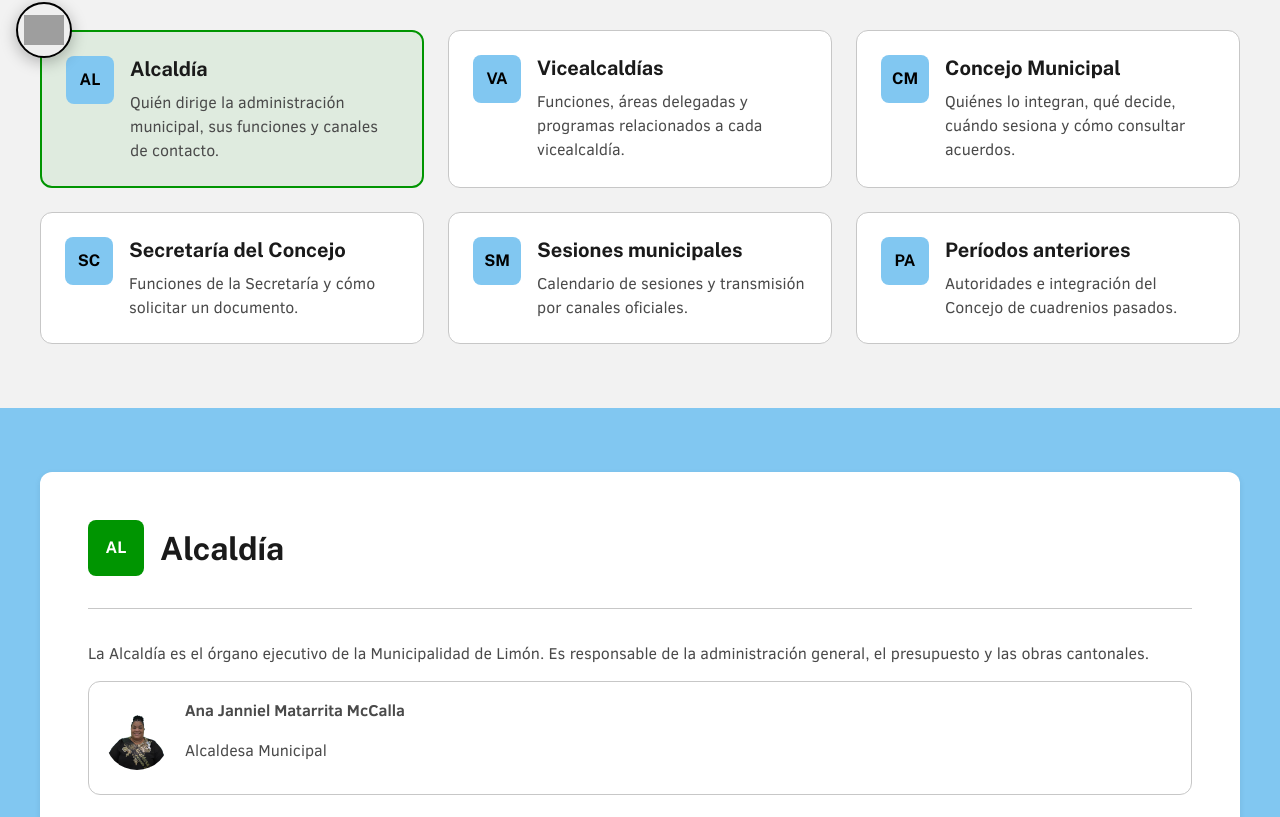
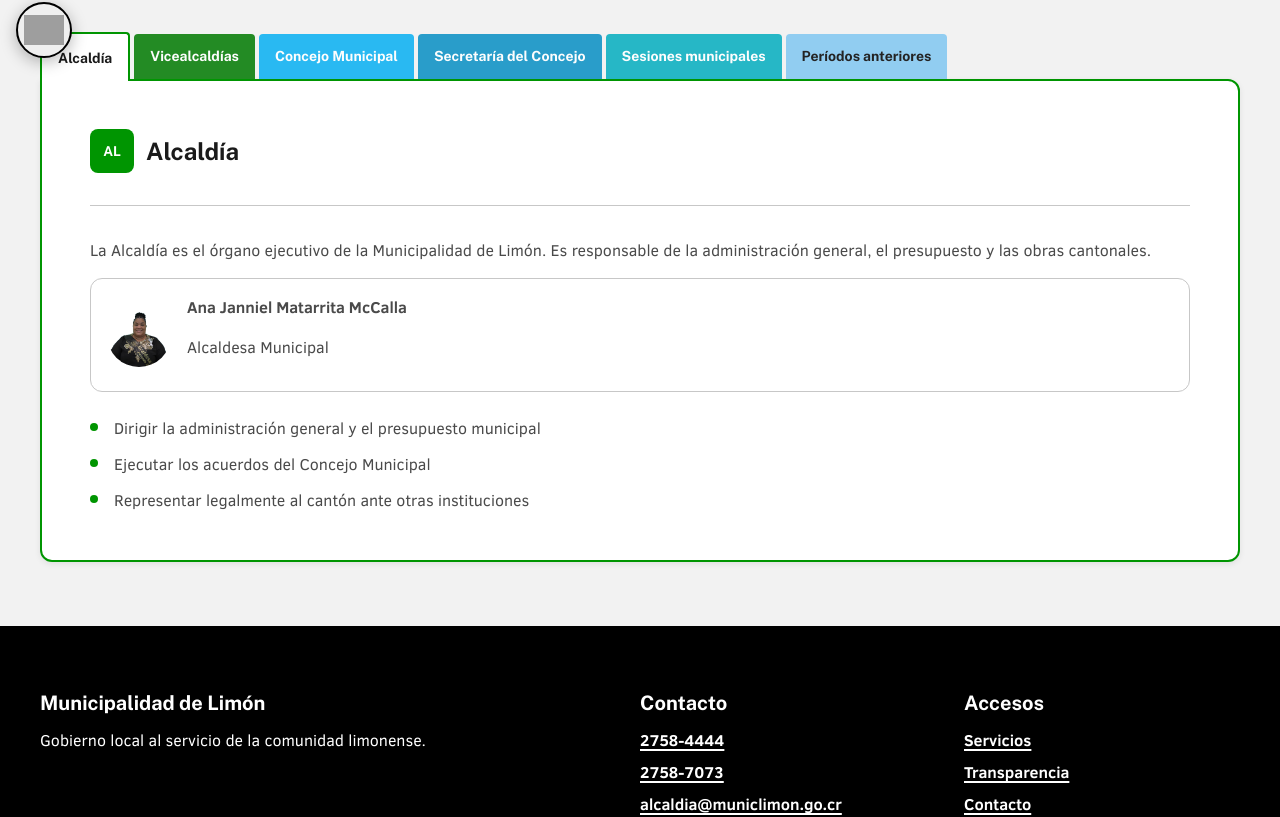
Before and after one commit to Dei1400/PaginaWebMunicipalidad, a React (Vite) app in the folder municipalidad-limon/: page /gobierno-municipal in a window 1280 px wide. Shown: the part 726-1543 px from the top of the page. Built offline with nearby package versions, Linux system fonts and the light colour scheme; grey boxes are pictures that could not be loaded.

Commit message:
restructura de carpetas

```diff
--- a/municipalidad-limon/src/data/gobiernoMunicipal.js
+++ b/municipalidad-limon/src/data/gobiernoMunicipal.js
@@ -15,6 +15,7 @@ export const gobiernoCategories = [
   {
     id: 'alcaldia',
     icon: 'AL',
+    color: 'primary',
     title: 'Alcaldía',
     summary: 'Quién dirige la administración municipal, sus funciones y canales de contacto.',
     data: {
@@ -35,6 +36,7 @@ export const gobiernoCategories = [
   {
     id: 'vicealcaldias',
     icon: 'VA',
+    color: 'primary-hover',
     title: 'Vicealcaldías',
     summary: 'Funciones, áreas delegadas y programas relacionados a cada vicealcaldía.',
     data: {
@@ -49,6 +51,7 @@ export const gobiernoCategories = [
   {
     id: 'concejo-municipal',
     icon: 'CM',
+    color: 'secondary',
     title: 'Concejo Municipal',
     summary: 'Quiénes lo integran, qué decide, cuándo sesiona y cómo consultar acuerdos.',
     data: {
@@ -110,6 +113,7 @@ export const gobiernoCategories = [
   {
     id: 'secretaria-concejo',
     icon: 'SC',
+    color: 'secondary-hover',
     title: 'Secretaría del Concejo',
     summary: 'Funciones de la Secretaría y cómo solicitar un documento.',
     data: {
@@ -125,6 +129,7 @@ export const gobiernoCategories = [
   {
     id: 'sesiones-municipales',
     icon: 'SM',
+    color: 'accent',
     title: 'Sesiones municipales',
     summary: 'Calendario de sesiones y transmisión por canales oficiales.',
     data: {
@@ -140,6 +145,7 @@ export const gobiernoCategories = [
   {
     id: 'periodos-anteriores',
     icon: 'PA',
+    color: 'support',
     title: 'Períodos anteriores',
     summary: 'Autoridades e integración del Concejo de cuadrenios pasados.',
     data: {
--- a/municipalidad-limon/src/features/gobierno-municipal/GobiernoMunicipal.css
+++ b/municipalidad-limon/src/features/gobierno-municipal/GobiernoMunicipal.css
@@ -23,112 +23,107 @@
   text-transform: uppercase;
 }
 
-.gobierno__categories-section h2 {
-  margin-bottom: 0;
+.gobierno__folder-section h2 {
+  margin-bottom: var(--space-6);
 }
 
-.gobierno__category-grid {
-  display: grid;
-  grid-template-columns: repeat(3, 1fr);
-  gap: var(--space-5);
-  margin-top: var(--space-6);
+.gobierno__tabs {
+  display: flex;
+  align-items: flex-end;
+  flex-wrap: wrap;
+  gap: var(--space-1);
 }
 
-.gobierno__category {
-  display: flex;
-  min-height: 100%;
-  padding: var(--space-5);
-  border: var(--border-width) solid var(--color-border);
-  border-radius: var(--radius-lg);
-  background-color: var(--color-white);
-  color: var(--color-text);
-  text-align: left;
-  transition:
-    border-color 150ms ease,
-    box-shadow 150ms ease,
-    transform 150ms ease;
+.gobierno__tab {
+  padding: var(--space-3) var(--space-4);
+  border: none;
+  border-radius: var(--radius-sm) var(--radius-sm) 0 0;
+  font-family: var(--font-heading);
+  font-weight: 700;
+  font-size: var(--font-size-small);
+  color: var(--color-white);
+  opacity: 0.85;
+  transition: opacity 150ms ease, transform 150ms ease;
 }
 
-.gobierno__category:hover {
-  border-color: var(--color-primary);
-  box-shadow: var(--shadow-md);
-  transform: translateY(-2px);
+.gobierno__tab:hover {
+  opacity: 1;
 }
 
-.gobierno__category--selected {
-  border: 2px solid var(--color-primary);
-  background-color: rgb(0 149 1 / 8%);
+.gobierno__tab--active {
+  position: relative;
+  top: 2px;
+  padding-top: calc(var(--space-3) + 2px);
+  background-color: var(--color-white) !important;
+  color: var(--color-text) !important;
+  opacity: 1;
+  border: 2px solid;
+  border-bottom: none;
 }
 
-.gobierno__category-icon {
-  display: flex;
-  flex: 0 0 auto;
-  align-items: center;
-  justify-content: center;
-  width: 48px;
-  height: 48px;
-  margin-right: var(--space-4);
-  padding: var(--space-3);
-  border-radius: var(--radius-md);
-  background-color: var(--color-support);
-  color: var(--color-black);
-  font-family: var(--font-heading);
-  font-weight: 700;
-  font-size: 1rem;
-}
+.gobierno__tab--primary { background-color: var(--color-primary); }
+.gobierno__tab--primary-hover { background-color: var(--color-primary-hover); }
+.gobierno__tab--secondary { background-color: var(--color-secondary); }
+.gobierno__tab--secondary-hover { background-color: var(--color-secondary-hover); }
+.gobierno__tab--accent { background-color: var(--color-accent); }
+.gobierno__tab--support { background-color: var(--color-support); color: var(--color-black); }
 
-.gobierno__category-icon--lg {
-  width: 56px;
-  height: 56px;
-  margin-right: var(--space-4);
-  background-color: var(--color-primary);
-  color: var(--color-white);
-}
+.gobierno__tab--active.gobierno__tab--primary { border-color: var(--color-primary); }
+.gobierno__tab--active.gobierno__tab--primary-hover { border-color: var(--color-primary-hover); }
+.gobierno__tab--active.gobierno__tab--secondary { border-color: var(--color-secondary); }
+.gobierno__tab--active.gobierno__tab--secondary-hover { border-color: var(--color-secondary-hover); }
+.gobierno__tab--active.gobierno__tab--accent { border-color: var(--color-accent); }
+.gobierno__tab--active.gobierno__tab--support { border-color: var(--color-support); }
 
-.gobierno__category-content {
-  display: flex;
-  flex: 1;
-  flex-direction: column;
-  align-items: flex-start;
-}
-
-.gobierno__category-title {
-  margin-bottom: var(--space-2);
-  font-family: var(--font-heading);
-  font-size: var(--font-size-h4);
-  font-weight: 700;
-  line-height: var(--line-height-heading);
-}
-
-.gobierno__category-description {
-  color: var(--color-text-secondary);
-}
-
-.gobierno__detail-section {
-  padding-block: var(--space-8);
-  background-color: var(--color-support);
-}
-
-.gobierno__detail {
+.gobierno__folder-body {
   padding: var(--space-7);
-  border-radius: var(--radius-lg);
+  border: 2px solid var(--color-border);
+  border-radius: 0 var(--radius-lg) var(--radius-lg) var(--radius-lg);
   background-color: var(--color-white);
   box-shadow: var(--shadow-sm);
 }
 
-.gobierno__detail-heading {
+.gobierno__folder-body--primary { border-color: var(--color-primary); }
+.gobierno__folder-body--primary-hover { border-color: var(--color-primary-hover); }
+.gobierno__folder-body--secondary { border-color: var(--color-secondary); }
+.gobierno__folder-body--secondary-hover { border-color: var(--color-secondary-hover); }
+.gobierno__folder-body--accent { border-color: var(--color-accent); }
+.gobierno__folder-body--support { border-color: var(--color-support); }
+
+.gobierno__folder-heading {
   display: flex;
   align-items: center;
+  gap: var(--space-3);
   margin-bottom: var(--space-6);
   padding-bottom: var(--space-6);
   border-bottom: var(--border-width) solid var(--color-border);
 }
 
-.gobierno__detail-heading h2 {
-  margin-bottom: 0;
+.gobierno__folder-heading h3 {
+  margin: 0;
 }
 
-.gobierno__detail-body p {
+.gobierno__folder-icon {
+  display: flex;
+  align-items: center;
+  justify-content: center;
+  width: 44px;
+  height: 44px;
+  border-radius: var(--radius-md);
+  color: var(--color-white);
+  font-family: var(--font-heading);
+  font-weight: 700;
+  font-size: 0.85rem;
+}
+
+.gobierno__folder-icon--primary { background-color: var(--color-primary); }
+.gobierno__folder-icon--primary-hover { background-color: var(--color-primary-hover); }
+.gobierno__folder-icon--secondary { background-color: var(--color-secondary); }
+.gobierno__folder-icon--secondary-hover { background-color: var(--color-secondary-hover); }
+.gobierno__folder-icon--accent { background-color: var(--color-accent); }
+.gobierno__folder-icon--support { background-color: var(--color-support); color: var(--color-black); }
+
+.gobierno__folder-content p {
   margin-bottom: var(--space-4);
   color: var(--color-text-secondary);
 }
@@ -343,27 +338,35 @@
   color: var(--color-text-secondary);
 }
 
-@media (max-width: 1024px) {
-  .gobierno__category-grid {
-    grid-template-columns: repeat(2, 1fr);
-  }
-}
-
 @media (max-width: 768px) {
-  .gobierno__vision-section,
-  .gobierno__detail-section {
+  .gobierno__vision-section {
     padding-block: var(--space-6);
   }
 
   .gobierno__vision-mision,
-  .gobierno__category-grid,
   .gobierno__personas-grid,
   .gobierno__pasos,
   .gobierno__regidores {
     grid-template-columns: 1fr;
   }
 
-  .gobierno__detail {
+  .gobierno__tabs {
+    flex-direction: column;
+    align-items: stretch;
+  }
+
+  .gobierno__tab {
+    border-radius: var(--radius-sm);
+  }
+
+  .gobierno__tab--active {
+    top: 0;
+    padding-top: var(--space-3);
+    border: 2px solid;
+  }
+
+  .gobierno__folder-body {
     padding: var(--space-5);
+    border-radius: var(--radius-lg);
   }
 }
--- a/municipalidad-limon/src/features/gobierno-municipal/GobiernoMunicipal.jsx
+++ b/municipalidad-limon/src/features/gobierno-municipal/GobiernoMunicipal.jsx
@@ -206,16 +206,15 @@ function GobiernoMunicipal() {
           </div>
         </div>
       </section>
-
       <section
-        className="section gobierno__categories-section"
+        className="section gobierno__folder-section"
         aria-labelledby="gobierno-categories-title"
       >
         <div className="container">
           <p className="gobierno__eyebrow">Secciones</p>
           <h2 id="gobierno-categories-title">Explore la estructura de gobierno</h2>
 
-          <div className="gobierno__category-grid">
+          <div className="gobierno__tabs" role="tablist" aria-label="Secciones de Gobierno Municipal">
             {gobiernoCategories.map((category) => {
               const isSelected = category.id === selectedId;
 
@@ -223,42 +222,41 @@ function GobiernoMunicipal() {
                 <button
                   key={category.id}
                   type="button"
-                  className={`gobierno__category ${isSelected ? 'gobierno__category--selected' : ''}`}
-                  aria-pressed={isSelected}
+                  role="tab"
+                  aria-selected={isSelected}
+                  className={`gobierno__tab gobierno__tab--${category.color} ${
+                    isSelected ? 'gobierno__tab--active' : ''
+                  }`}
                   onClick={() => setSelectedId(category.id)}
                 >
-                  <span className="gobierno__category-icon" aria-hidden="true">
-                    {category.icon}
-                  </span>
-                  <span className="gobierno__category-content">
-                    <span className="gobierno__category-title">{category.title}</span>
-                    <span className="gobierno__category-description">{category.summary}</span>
-                  </span>
+                  {category.title}
                 </button>
               );
             })}
           </div>
-        </div>
-      </section>
 
-      {selected && (
-        <section className="gobierno__detail-section" aria-labelledby="gobierno-detail-title">
-          <div className="container">
-            <div className="gobierno__detail">
-              <div className="gobierno__detail-heading">
-                <span className="gobierno__category-icon gobierno__category-icon--lg" aria-hidden="true">
+          {selected && (
+            <div
+              className={`gobierno__folder-body gobierno__folder-body--${selected.color}`}
+              role="tabpanel"
+            >
+              <div className="gobierno__folder-heading">
+                <span
+                  className={`gobierno__folder-icon gobierno__folder-icon--${selected.color}`}
+                  aria-hidden="true"
+                >
                   {selected.icon}
                 </span>
-                <h2 id="gobierno-detail-title">{selected.title}</h2>
+                <h3>{selected.title}</h3>
               </div>
 
-              <div className="gobierno__detail-body">
+              <div className="gobierno__folder-content">
                 {renderDetalle(selected)}
               </div>
             </div>
-          </div>
-        </section>
-      )}
+          )}
+        </div>
+      </section>
     </div>
   );
 }
```
